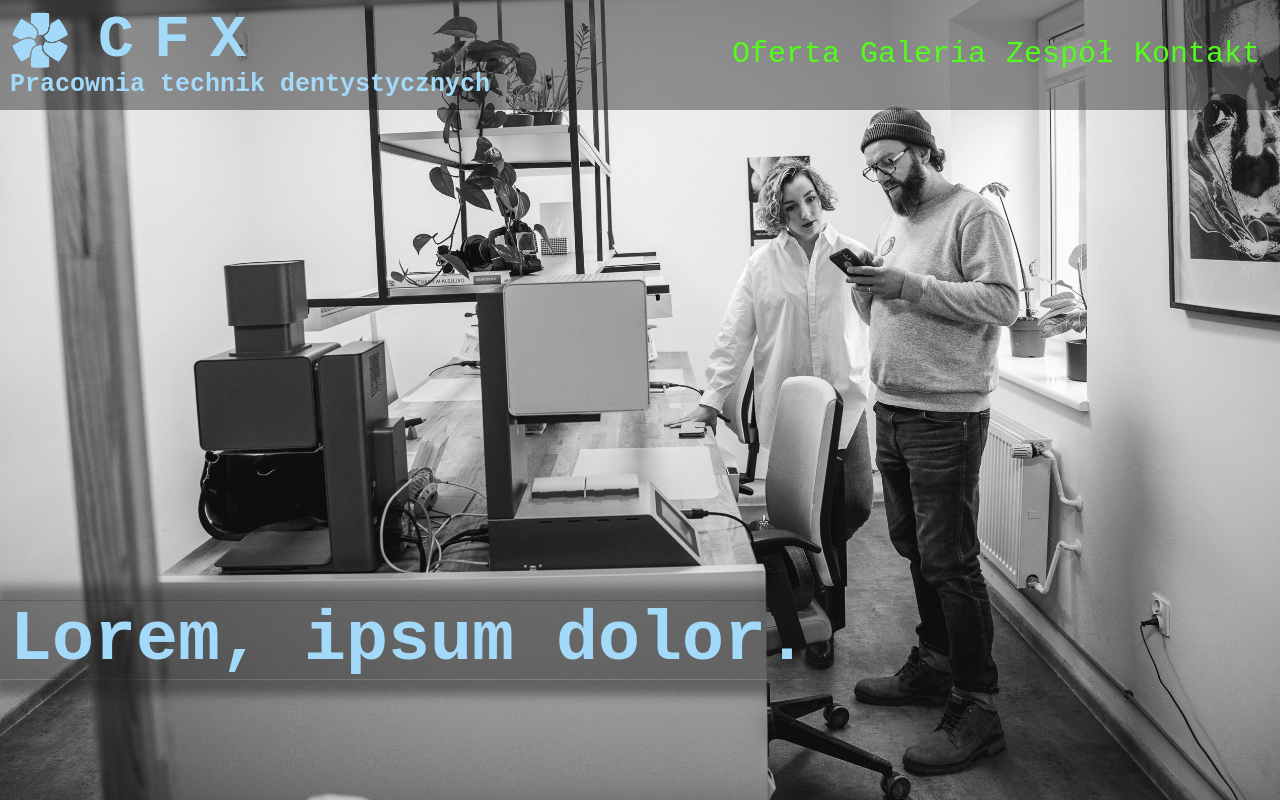
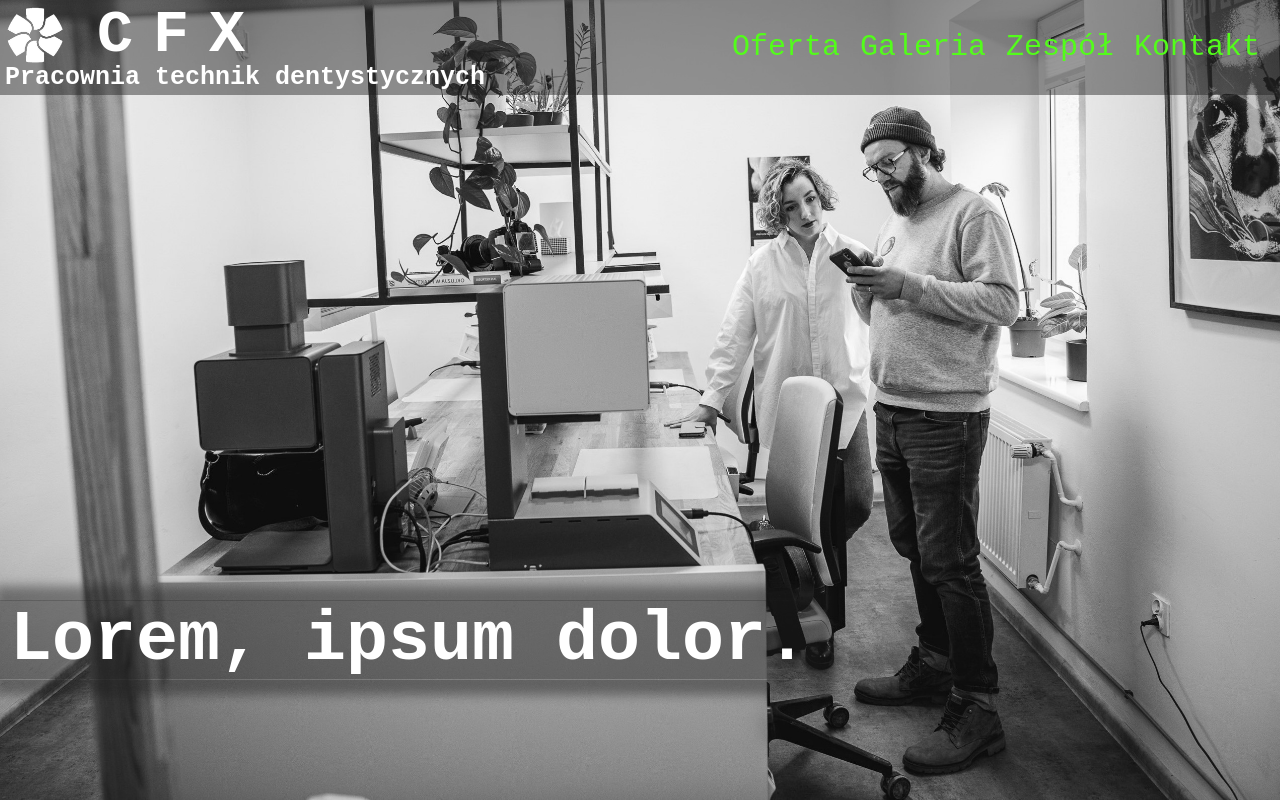
Before and after one commit to WojciechSzw/CFXlab-page, a plain HTML site: page index.html in a window 1280 px wide. Drawn offline with Linux system fonts and the light colour scheme.

Commit message:
updateyWiczki

```diff
--- a/gallery.css
+++ b/gallery.css
@@ -31,6 +31,7 @@
 .gallery-section > h2 {
   color: var(--main-color-second);
   text-align: center;
+  font-weight: 100;
   margin: 50px 0px;
   font-size: 40px;
 }
--- a/index.html
+++ b/index.html
@@ -20,11 +20,9 @@
     <nav class="topbar-flex nav-transparent">
       <a href="index.html">
         <header class="logo-grid">
-          <img class="logo-img" src="images/logoBlue.png" alt="logopng" />
-          <h1 class="logo-h1-lightblue logo-h1">CFX</h1>
-          <h2 class="logo-h1-lightblue logo-h2">
-            Pracownia technik dentystycznych
-          </h2>
+          <img class="logo-img" src="images/logo.png" alt="logopng" />
+          <h1 class="logo-h1">CFX</h1>
+          <h2 class="logo-h2">Pracownia technik dentystycznych</h2>
         </header>
       </a>
       <ul class="nav-list" id="nav-list">
--- a/main.css
+++ b/main.css
@@ -53,10 +53,10 @@
   box-shadow: 0px -20px 40px var(--main-color-second);
 }
 
-.nav-transparent {
+/* .nav-transparent {
   background: rgba(28, 27, 27, 0.442);
   box-shadow: none;
-}
+} */
 
 body {
   min-height: 100vh;
@@ -70,7 +70,7 @@ body {
   display: flex;
   flex-direction: row;
   justify-content: space-between;
-  height: 110px;
+  height: 95px;
   z-index: 5;
 }
 
@@ -85,8 +85,8 @@ body {
   grid-area: img;
   width: 60px;
   height: auto;
-  margin-top: 10px;
-  margin-left: 10px;
+  margin-top: 5px;
+  margin-left: 5px;
 }
 
 .logo-h1 {
@@ -95,7 +95,7 @@ body {
   line-height: 60px;
   height: 60px;
   grid-area: h1;
-  margin-top: 10px;
+  margin-top: 5px;
   letter-spacing: 20px;
   text-align: left;
 }
@@ -103,11 +103,11 @@ body {
 .logo-h2 {
   color: var(--main-color-first);
   font-size: 25px;
-  line-height: 30px;
+  line-height: 25px;
   grid-area: h2;
-  margin-left: 10px;
-  margin-top: auto;
-  margin-bottom: 10px;
+  margin-left: 5px;
+  margin-top: 0px;
+  padding-top: 0px;
 }
 
 .logo-h1-lightblue {
@@ -200,7 +200,7 @@ body {
   background: rgba(28, 27, 27, 0.442);
   box-shadow: 10px 0px 10px 15px rgba(28, 27, 27, 0.442);
   font-size: 70px;
-  color: var(--side-color-second);
+  color: white;
   z-index: 10;
   position: absolute;
   top: 80%;
```
Also changed, not shown: contact.css (+6 -1 lines), contact.html (+3 -14 lines), offer.css (+4 -4 lines), offer.html (+1 -1 lines), team.css (+9 -0 lines), team.html (+6 -4 lines).
